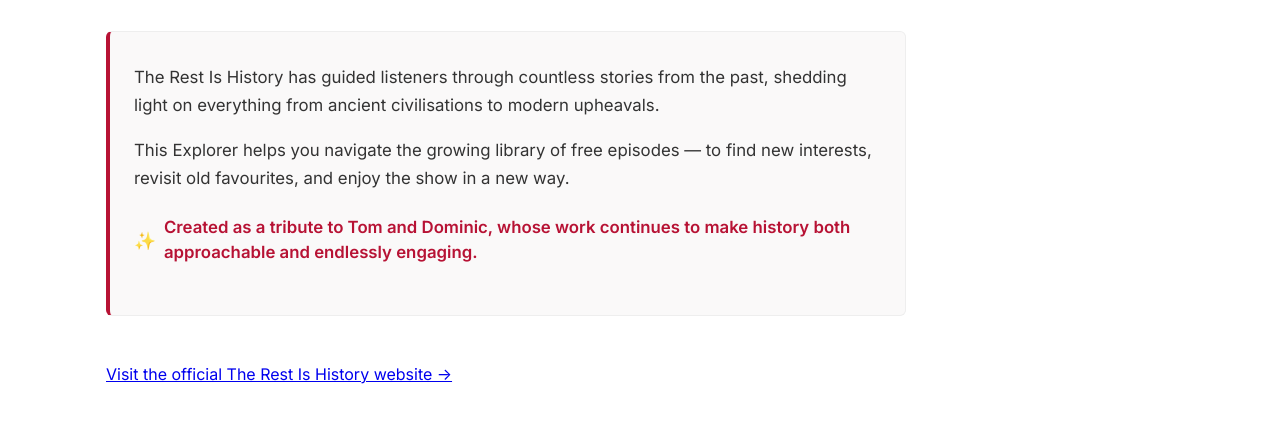
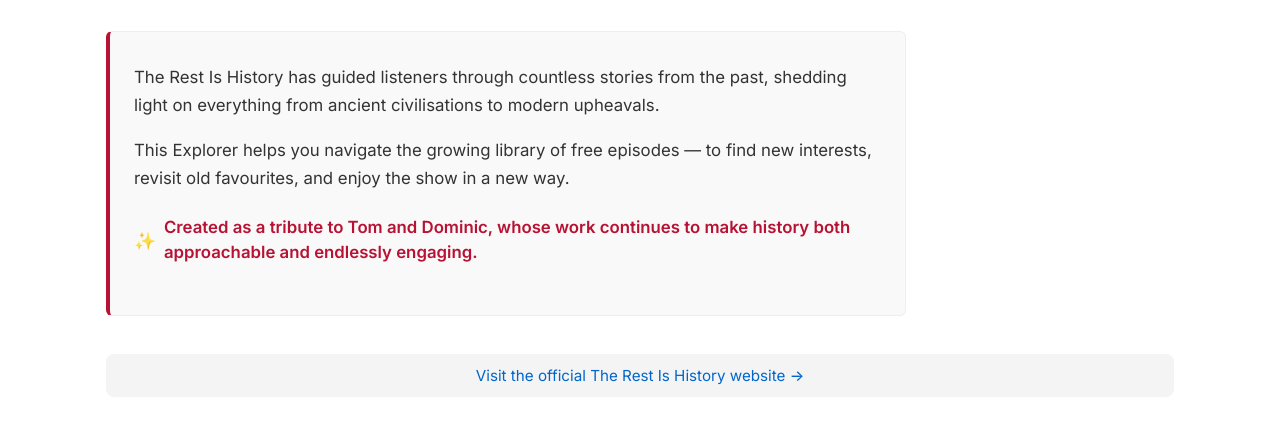
Before and after one commit to magnush1986/TRIH, a plain HTML site: page index.html in a window 1280 px wide. Shown: the part 106-527 px from the top of the page. Drawn offline with nearby package versions, Linux system fonts and the light colour scheme; no server answers.

Commit message:
Update styles.css

```diff
--- a/styles.css
+++ b/styles.css
@@ -434,3 +434,22 @@ details[open] .toggle-icon {
     border-color: #777;
   }
 }
+
+.official-link-box {
+  padding: 12px 16px;
+  background: #f4f4f4;
+  border-radius: 8px;
+  margin: -10px 0 30px 0;
+  text-align: center;
+  font-size: 0.95rem;
+}
+
+.official-link-box a {
+  color: #0066cc;
+  text-decoration: none;
+  font-weight: 500;
+}
+
+.official-link-box a:hover {
+  text-decoration: underline;
+}
```
